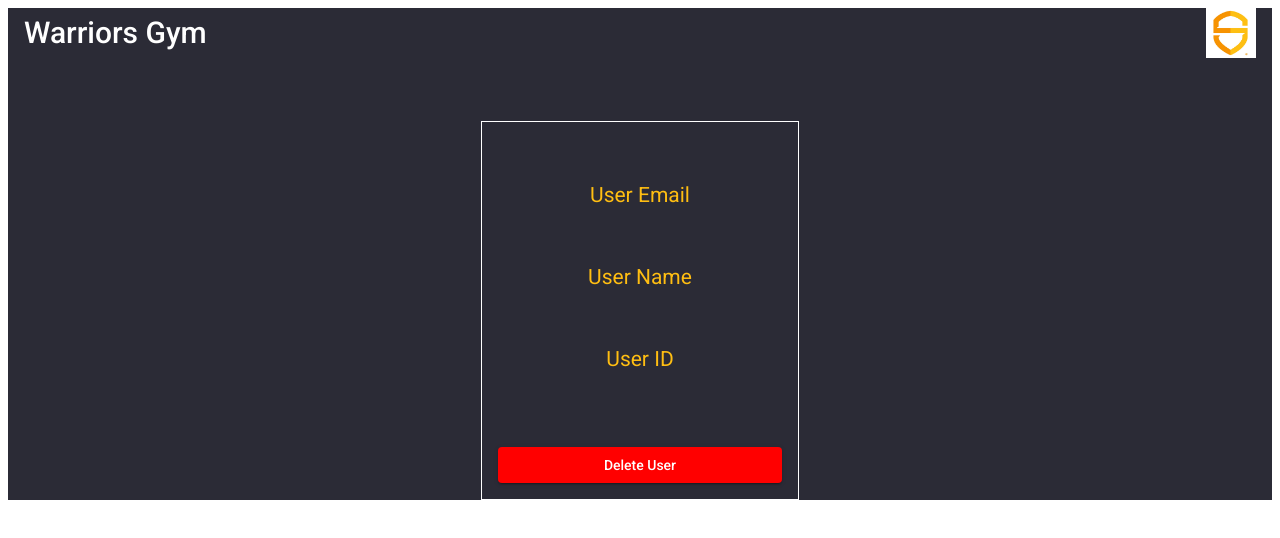
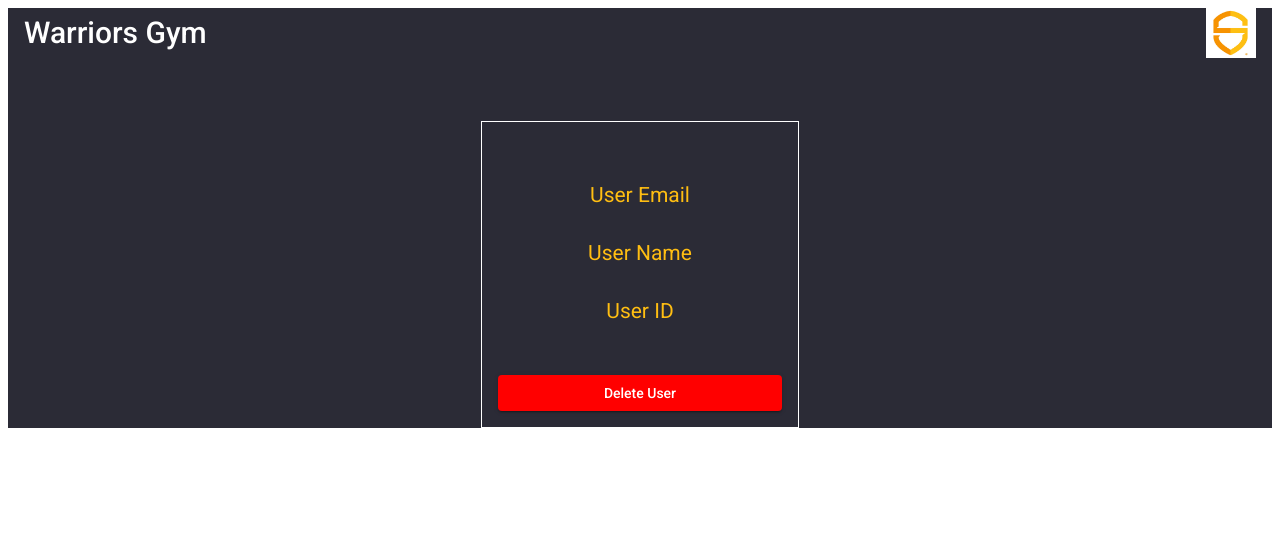
Before and after one commit to marcusjensen15/Warriors_Gym_Frontend, an Angular app: page /individual-user/1 in a window 1280 px wide. Shown: the top 538 px of the page. Built offline with nearby package versions, Linux system fonts and the light colour scheme.

Commit message:
fix spacing problem. p tag had implied style that was screwing things up

```diff
--- a/src/app/individual-user/individual-user.component.html
+++ b/src/app/individual-user/individual-user.component.html
@@ -2,14 +2,14 @@
   <app-header></app-header>
   <div class="individual-user-field-wrapper">
 
-    <p class="user-info-display label" data-test="individualUser-email">User Email</p>
-    <p class="user-info-display" data-test="individualUser-email">{{result.email}}</p>
+    <div class="user-info-display label" data-test="individualUser-email">User Email</div>
+    <div class="user-info-display" data-test="individualUser-email">{{result.email}}</div>
 
-    <p class="user-info-display label" data-test="individualUser-name">User Name</p>
-    <p class="user-info-display" data-test="individualUser-name">{{result.name}}</p>
+    <div class="user-info-display label" data-test="individualUser-name">User Name</div>
+    <div class="user-info-display" data-test="individualUser-name">{{result.name}}</div>
 
-    <p class="user-info-display label" data-test="individualUser-id">User ID</p>
-    <p class="user-info-display" data-test="individualUser-id">{{result._id}}</p>
+    <div class="user-info-display label" data-test="individualUser-id">User ID</div>
+    <div class="user-info-display" data-test="individualUser-id">{{result._id}}</div>
 
     <button type="submit" value="submit" mat-raised-button>Delete User</button>
   </div>
--- a/src/app/individual-user/individual-user.component.scss
+++ b/src/app/individual-user/individual-user.component.scss
@@ -2,10 +2,9 @@
 
 
 .individual-user-field-wrapper{
-  padding-top: 3%;
   width: 25%;
   margin: 0 auto;
-  height: 45%;
+  height: 50%;
   margin-top: 5%;
   padding-top: 5%;
   justify-content: center;
```
